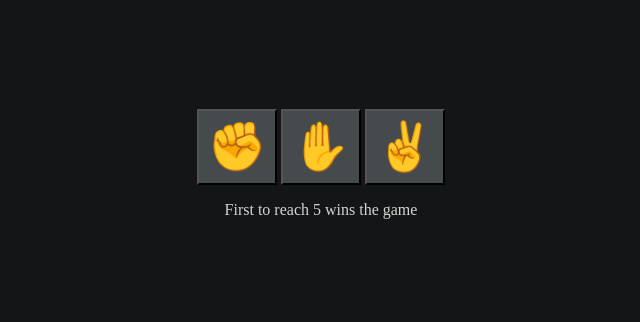
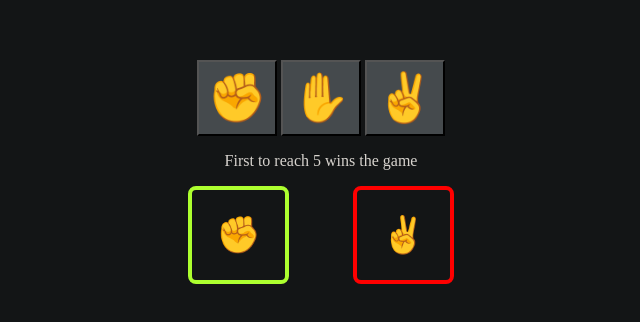
Before and after one commit to mateusmeloxyz/rock-paper-scissors, a plain HTML site: page index.html in a window 1280 px wide. Shown: the part 236-558 px from the top of the page, without its empty margins (319-959 px from the left). Drawn offline with Linux system fonts and the light colour scheme.

Commit message:
Create player & computer choice icons

```diff
--- a/index.html
+++ b/index.html
@@ -16,6 +16,10 @@
         </div>
         <div id="result">
         </div>
+        <div class="result-container">
+            <div id="player-choice">✊</div>
+            <div id="computer-choice">✌️</div>
+        </div>
     </div>
     <script src="./script.js"></script>
 </body>
--- a/styles.css
+++ b/styles.css
@@ -39,3 +39,25 @@ button {
 	justify-content: center;
 	flex-direction: column;
 }
+
+.result-container {
+	display: flex;
+	align-items: center;
+	justify-content: center;
+	gap: 64px;
+}
+
+.result-container div {
+	border: 4px #333 solid;
+	border-radius: 8px;
+	font-size: 36px;
+	padding: 24px;
+}
+
+.result-container #player-choice {
+	border-color: greenyellow;
+}
+
+.result-container #computer-choice {
+	border-color: red;
+}
```
